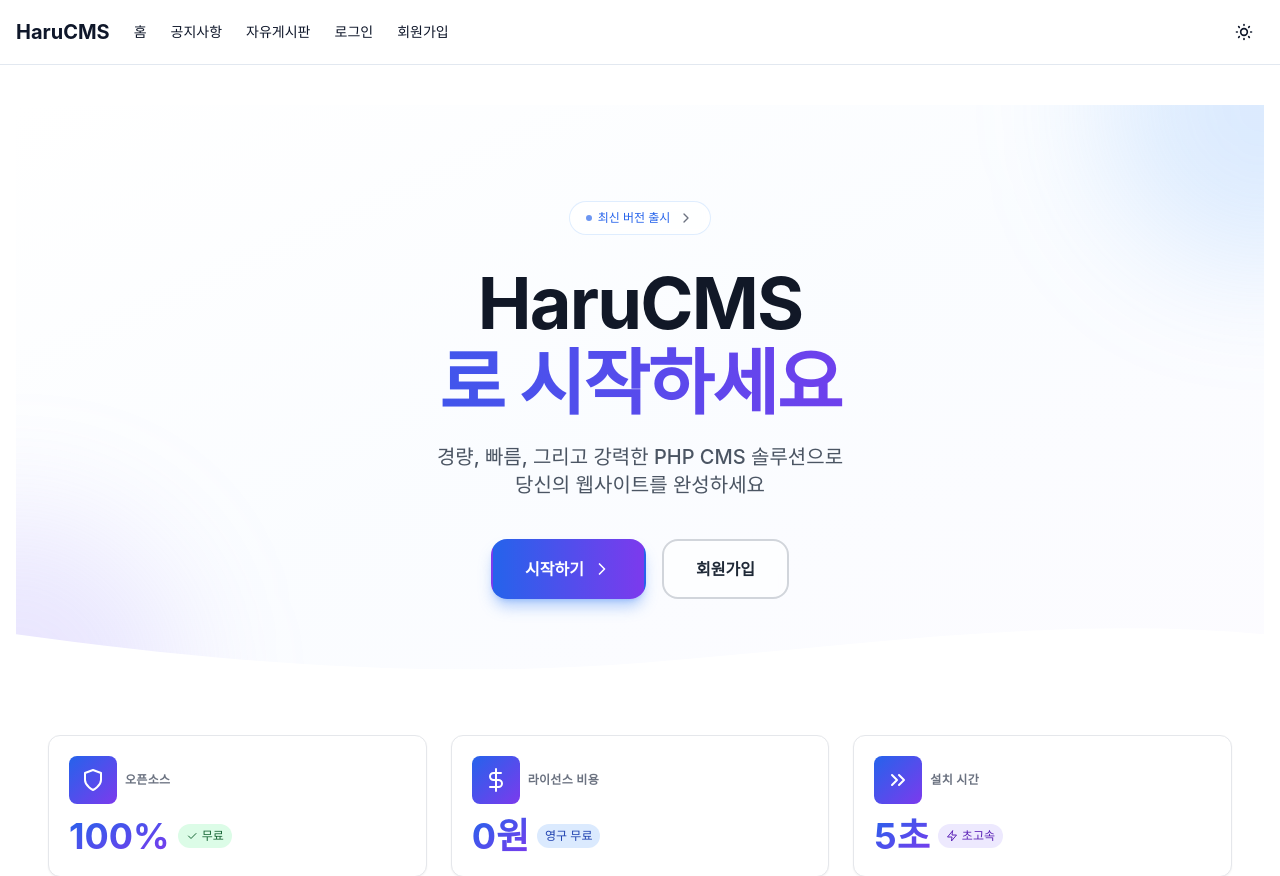
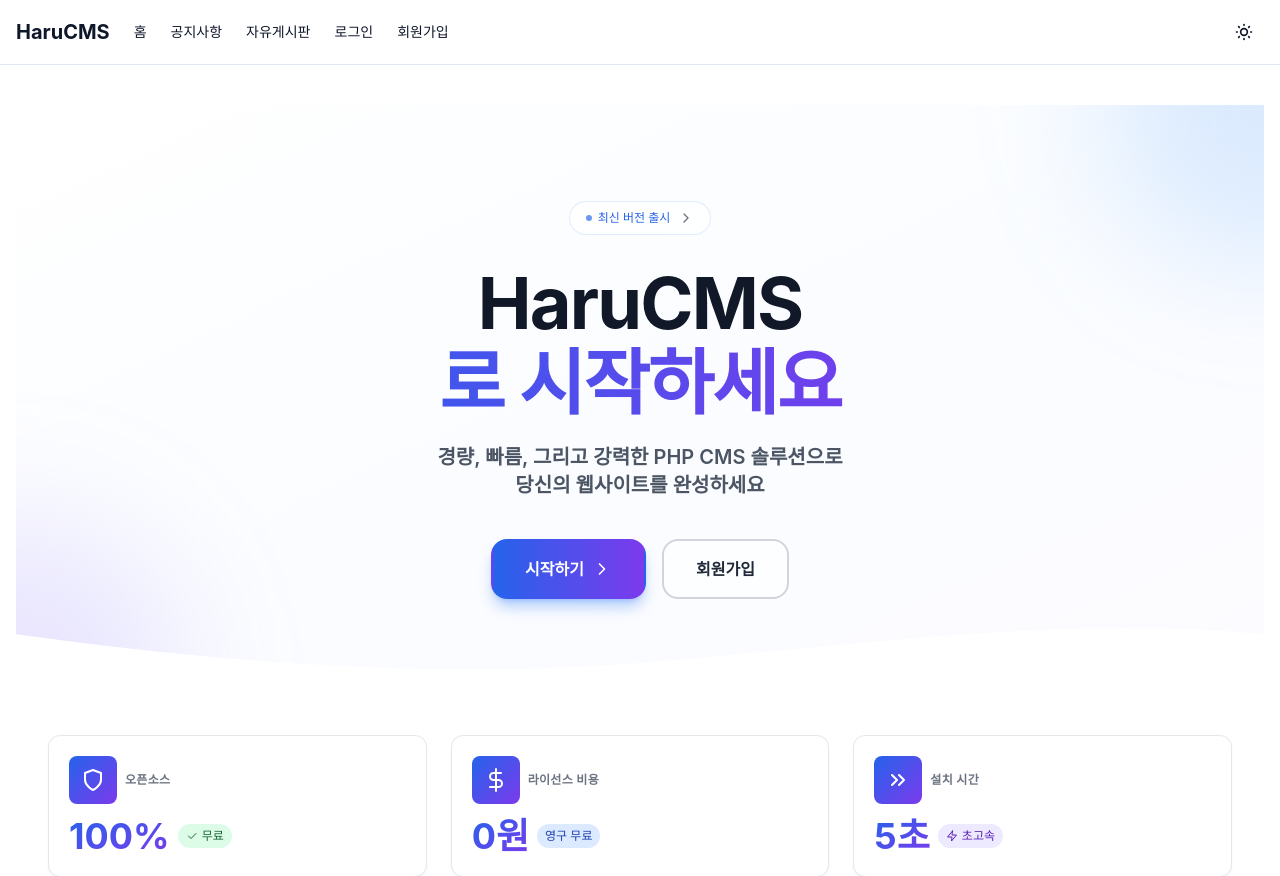
Before and after one commit to gnuboard/harucms, a PHP site: template app/Views/home.php in a window 1280 px wide. Shown: the top 876 px of the page. Run offline with PHP 8.4, Linux system fonts and the light colour scheme; the template is opened without the code that fills it, so the values that code supplies are empty.

Commit message:
💡 히어로 섹션 설명 텍스트 다크모드 시인성 최대화
- 다크모드 텍스트 색상을 pure white로 변경
- 폰트 굵기를 font-semibold로 강화
- 최대 가독성 확보

🤖 Generated with [Claude Code](https://claude.com/claude-code)

Co-Authored-By: Claude <noreply@anthropic.com>

```diff
--- a/app/Views/home.php
+++ b/app/Views/home.php
@@ -37,7 +37,7 @@ ob_start();
 
         <!-- Description -->
         <div class="mt-6 max-w-2xl text-center mx-auto">
-            <p class="text-lg md:text-xl text-gray-600 dark:text-slate-100 leading-relaxed font-medium">경량, 빠름, 그리고 강력한 PHP CMS 솔루션으로<br class="hidden sm:block"/>당신의 웹사이트를 완성하세요</p>
+            <p class="text-lg md:text-xl text-gray-600 dark:text-white leading-relaxed font-semibold">경량, 빠름, 그리고 강력한 PHP CMS 솔루션으로<br class="hidden sm:block"/>당신의 웹사이트를 완성하세요</p>
         </div>
 
         <!-- Buttons -->
```
